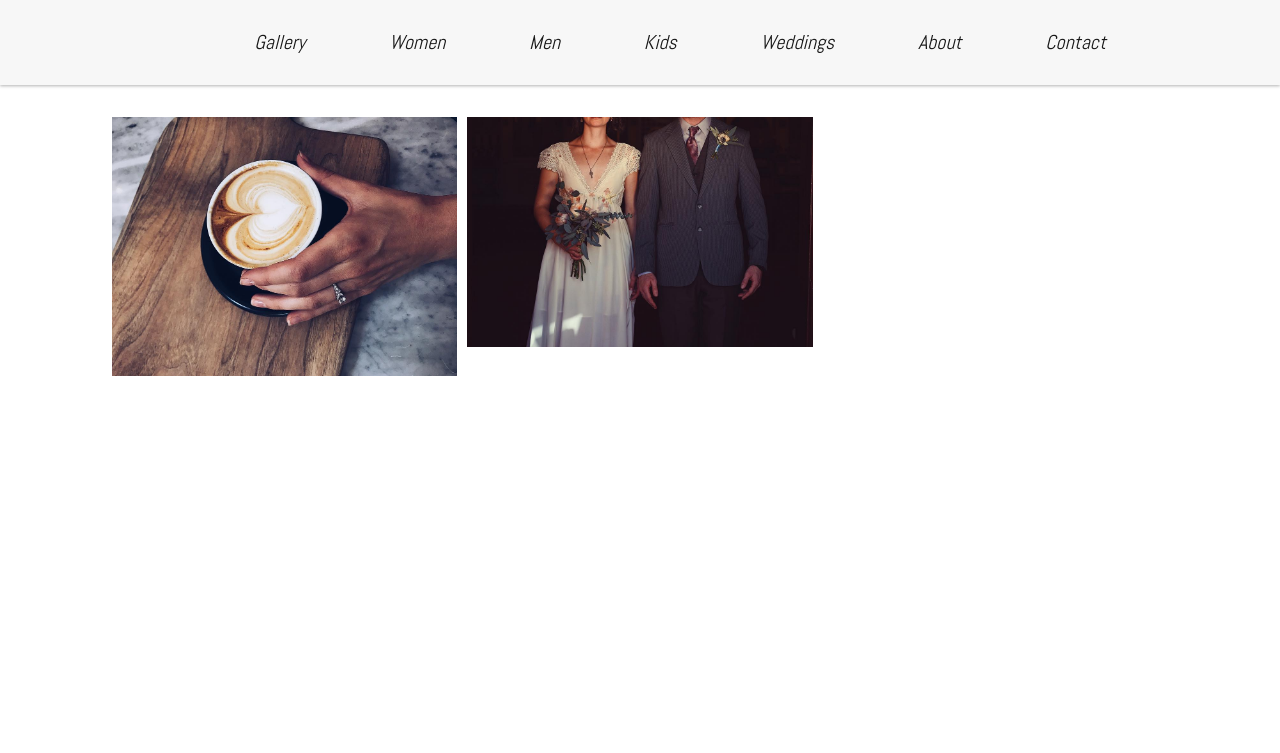
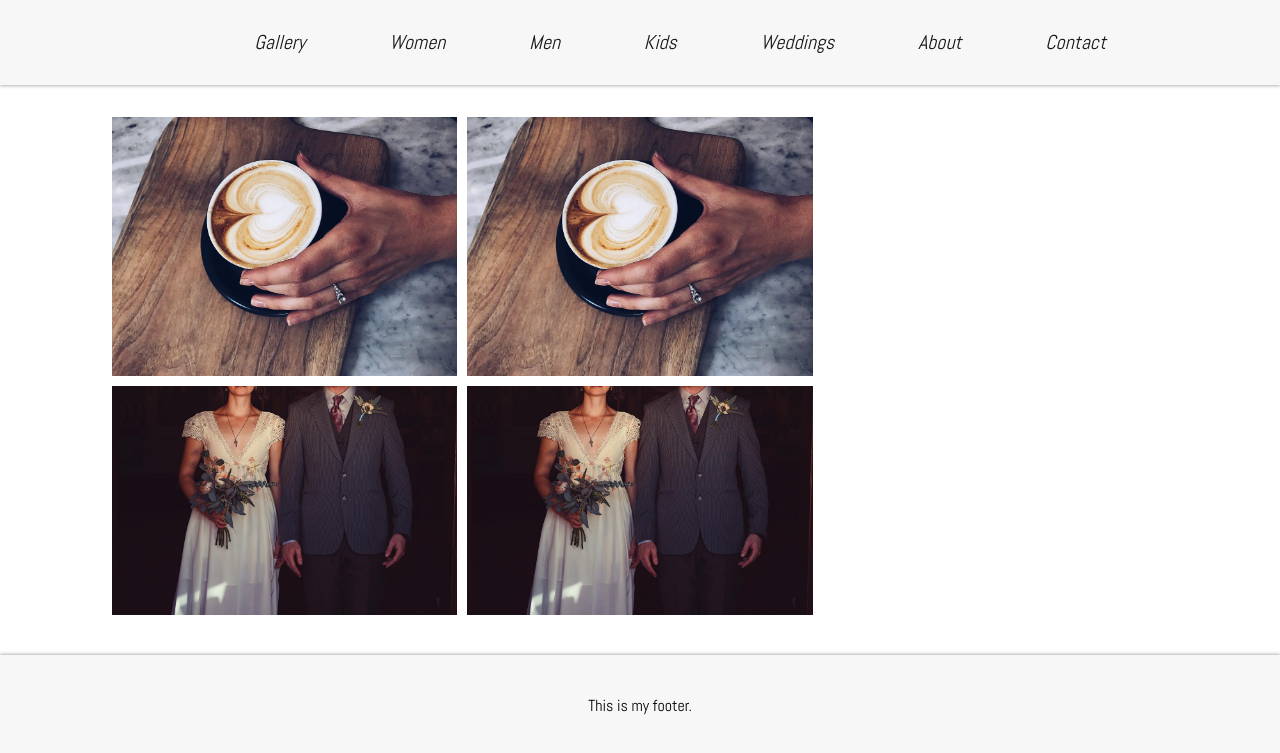
Before and after one commit to jamu0075/DFS, a plain HTML site: page weddings.html in a window 1280 px wide. Shown: the part 101-854 px from the top of the page. Before the commit the page ends 800 px from the top, so only its background shows below. Drawn offline with nearby package versions, Linux system fonts and the light colour scheme; some packages are replaced by stand-ins of ours; a script that the page names is missing.

Commit message:
Footer foundation added.

```diff
--- a/style.css
+++ b/style.css
@@ -3,16 +3,21 @@ body {
   margin: 0;
   padding: 0;
   height: 100%;
+  width: 100%;
+
   background-color: white;
+
   font-family: 'URW Chancery L, cursive';
   font-style: oblique;
-  /*margin-left: 2.2em;
-  margin-top: 2.2em;
-  margin-right: 2.2em;*/
 }
 
 a {
   outline: 0;
+}
+
+hr {
+  color: black;
+  opacity: .5;
 }
 
 #header {
@@ -21,10 +26,12 @@ a {
   padding-top: 2em;
   padding-bottom: 5.5em;
   margin-bottom: 1em;
+
   font-family: 'Abel';
   font-style: normal;
   font-weight: normal;
   text-align: center;
+
   background-color: #f7f7f7;
 
   -webkit-box-shadow: 0px 1px 3px rgba(100, 100, 100, 0.49);
@@ -85,6 +92,25 @@ a {
   transform: scaleX(1);
 }
 */
+#footer {
+  height: 100%;
+  width: 100%;
+  margin-top: 2.5em;
+  margin-bottom: 0em;
+  padding-top: 1.5em;
+  padding-bottom: 1.5em;
+
+  font-family: 'Abel';
+  font-style: normal;
+  font-weight: normal;
+  text-align: center;
+
+  background-color: #f7f7f7;
+
+  -webkit-box-shadow: 0px -1px 3px rgba(100, 100, 100, 0.49);
+  -moz-box-shadow:    0px -1px 3px rgba(100, 100, 100, 0.49);
+  box-shadow:         0px -1px 3px rgba(100, 100, 100, 0.49);
+}
 
 img {
   max-width: 100%;
--- a/weddings.html
+++ b/weddings.html
@@ -48,6 +48,12 @@
       <div class="picture">
         <img src="img/wedding.jpg">
       </div>
+      <div class="picture">
+        <a href=""><img src="img/coffee.jpg"></a>
+      </div>
+      <div class="picture">
+        <img src="img/wedding.jpg">
+      </div>
     </div>
 
     <!-- Lightbox Effect: http://www.dwuser.com/education/content/click-to-zoom-for-photos-adding-lightbox-effect-to-your-images/ -->
@@ -73,6 +79,10 @@
         $.noConflict();
     </script>
 
+    <div id="footer">
+      <p>This is my footer.</p>
+    </div>
+
   </body>
 
 </html>
```
Also changed, not shown: index.html (+4 -0 lines), kids.html (+4 -0 lines), men.html (+7 -4 lines), women.html (+4 -0 lines).
